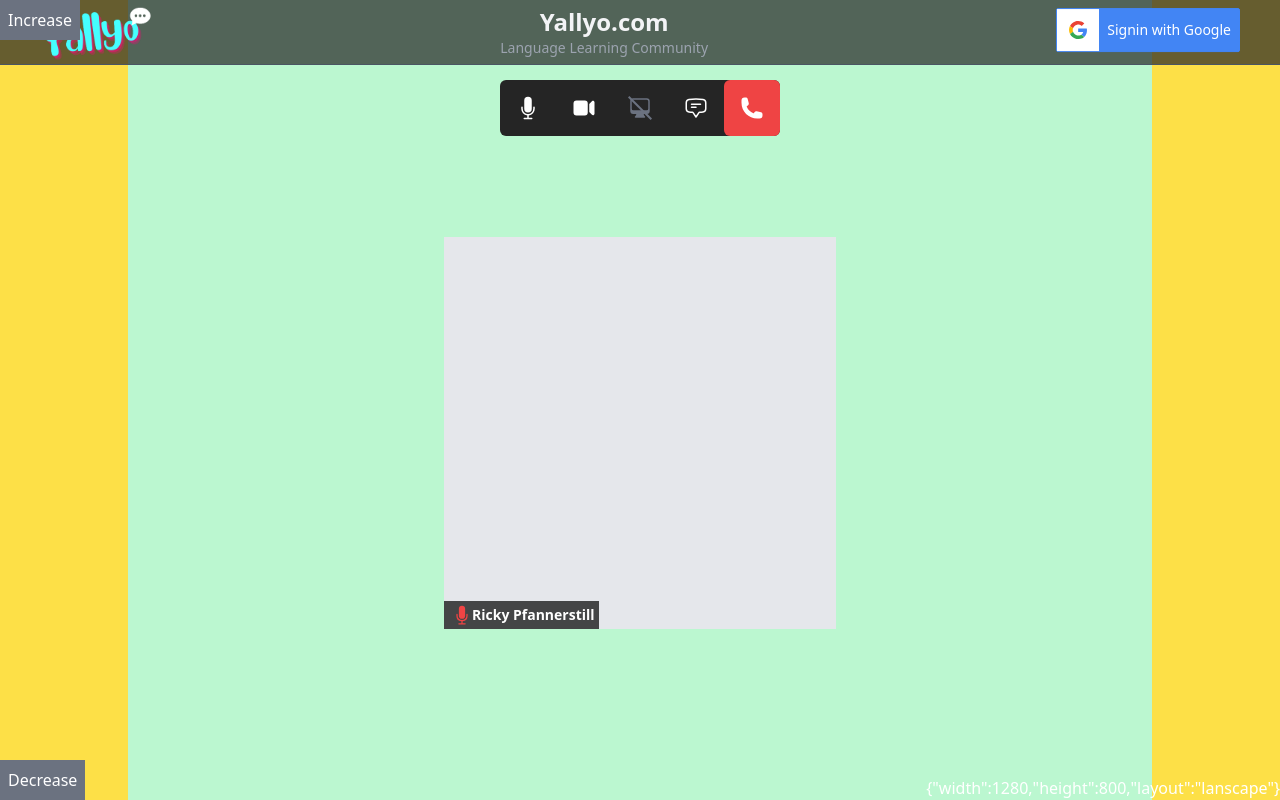
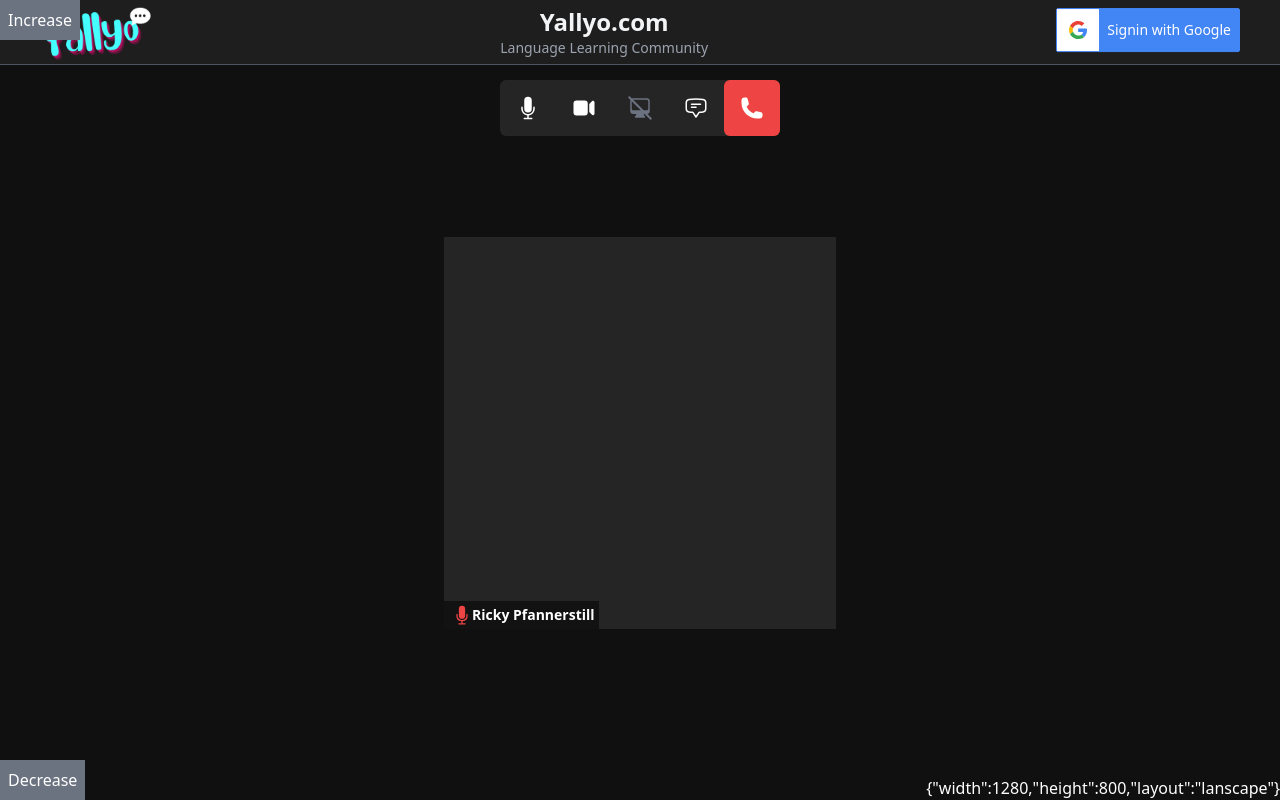
Before and after one commit to goffxnca/yallyo-web, a Next.js app: page /test_bak in a window 1280 px wide. Built offline with nearby package versions, Linux system fonts and the light colour scheme; no server answers.

Commit message:
yo almost

```diff
--- a/src/pages/test_bak.tsx
+++ b/src/pages/test_bak.tsx
@@ -1,5 +1,6 @@
 import PageContainer from "@/components/Layouts/PageContainer";
 import SessionControlList from "@/components/Session/SessionControlList";
+import Avatar from "@/components/UIs/Avatar";
 
 import { IMediaControls } from "@/types/common";
 import { createNArray } from "@/utils/array-utils";
@@ -141,11 +142,11 @@ const JoinerList2 = () => {
           //     : joiners <= 4
           //     ? "flex flex-row flex-wrap"
           //     : "flex flex-row flex-wrap",
-          "h-screen bg-pramary  bg-yellow-300"
+          "h-screen bg-pramary "
         )}
       >
         <div
-          className={`flex flex-row flex-wrap w-full h-full content-center items-center justify-center bg-green-200 pt-[65px] max-w-screen-lg mx-auto`}
+          className={`flex flex-row flex-wrap w-full h-full content-center items-center justify-center pt-[65px] max-w-screen-lg mx-auto`}
           style={{ height: screen.height }}
         >
           {ready &&
@@ -180,17 +181,28 @@ const JoinerList2 = () => {
                   }}
                 >
                   {/* //Video From Camera */}
-                  <div className="flex items-stretch justify-center h-full w-full bg-gray-200">
+                  <div className="flex items-stretch justify-center h-full w-full bg-secondary">
                     {/* James Doe */}
                     <div className="relative w-full overflow-hidden">
                       {camOff ? (
                         <div className="w-full h-full ">
                           <div className="text-white flex justify-center items-center h-full">
-                            This is just an Avatar
+                            <div className="text-white flex justify-center">
+                              <Avatar
+                                name={name}
+                                size="lg"
+                                showMic={false}
+                                url={faker.image.avatar()}
+                                color={getRandomColor()}
+                                bio=""
+                                followers={0}
+                                followings={0}
+                              />
+                            </div>
                           </div>
 
                           <div className="bg-red-200">
-                            <div className="absolute bottom-0 bg-black text-center  bg-opacity-70 p-1">
+                            <div className="absolute bottom-0 bg-black text-center  bg-opacity-50 p-1">
                               <div className="flex items-center">
                                 <div className="relative ml-1">
                                   <MicrophoneIcon className="w-4 h-4 md:w-5 md:h-5 text-red-500 flex-1" />
@@ -229,7 +241,7 @@ const JoinerList2 = () => {
                             // className="rounded-lg"
                           />
                           <div className="bg-red-200">
-                            <div className="absolute bottom-0 bg-black text-center  bg-opacity-70 p-1">
+                            <div className="absolute bottom-0 bg-black text-center  bg-opacity-50 p-1">
                               <div className="flex items-center">
                                 <div className="relative ml-1">
                                   <MicrophoneIcon className="w-4 h-4 md:w-5 md:h-5 text-red-500" />
```
